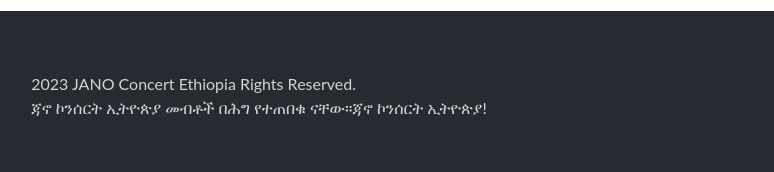
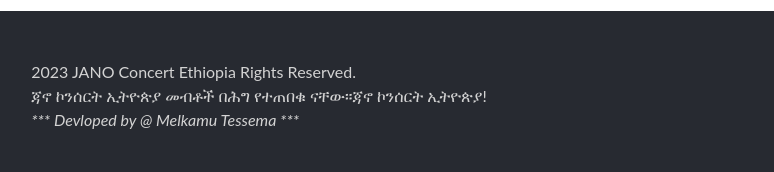
Before and after one commit to melkamu372/capstone-project, a plain HTML site: page about.html in a window 1280 px wide. Shown: the part 1526-1698 px from the top of the page, 506-1280 px from the left. Drawn offline with Linux system fonts and the light colour scheme.

Commit message:
add devloper title

```diff
--- a/about.html
+++ b/about.html
@@ -296,6 +296,7 @@
                 <p class="date">2023 JANO Concert Ethiopia</p>
 
                 <p class="rights-desc">Rights Reserved.</p>
+                <i> *** Devloped by @ Melkamu Tessema ***</i>
 
             </div>
 
@@ -304,6 +305,7 @@
                 <p class="date">2023 JANO Concert Ethiopia Rights Reserved.</p>
 
                 <p class="rights-desc">ጃኖ ኮንሰርት ኢትዮጵያ መብቶች በሕግ የተጠበቁ ናቸው።ጃኖ ኮንሰርት ኢትዮጵያ!</p>
+                <i> *** Devloped by @ Melkamu Tessema ***</i>
             </div>
         </div>
     </footer>
```
Also changed, not shown: index.html (+2 -0 lines).
